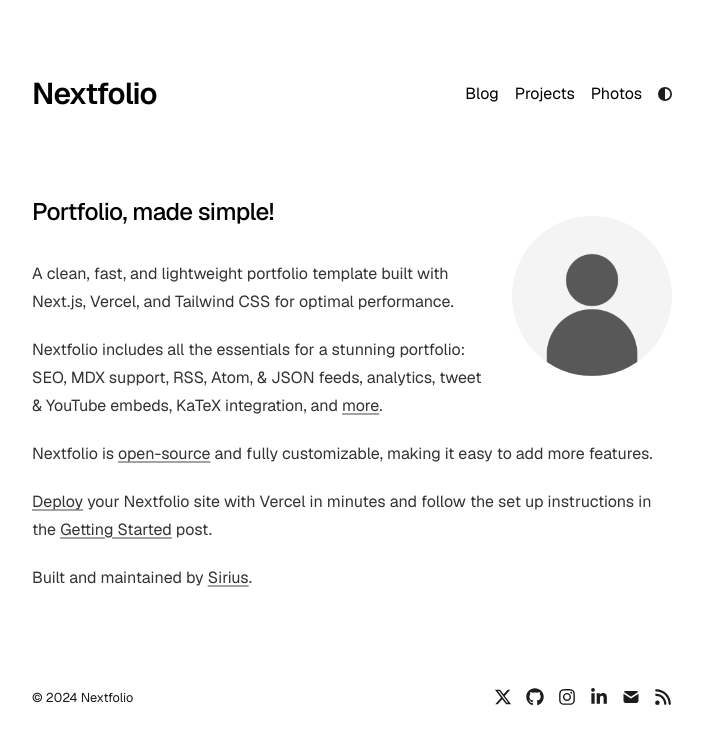
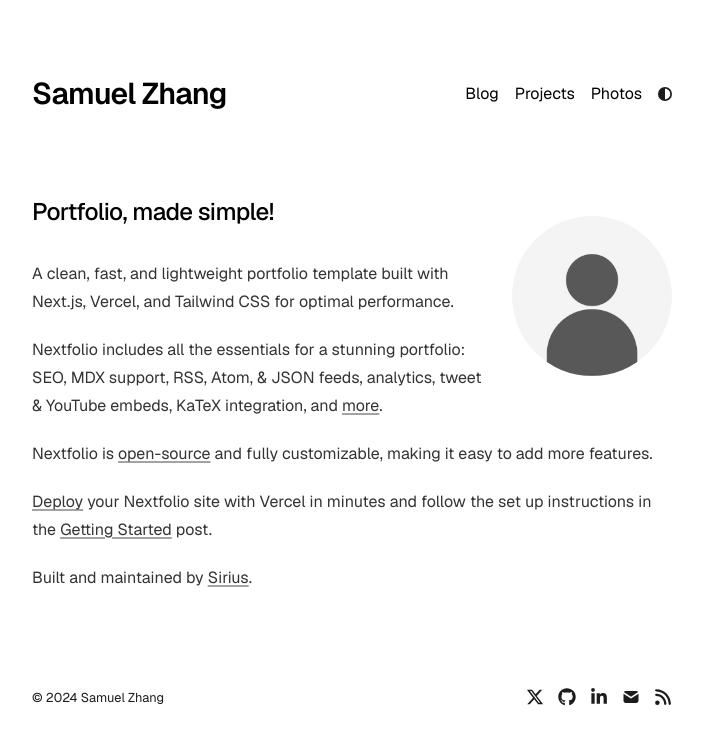
Before and after one commit to SamuelZ12/personal-website, a Next.js app: page / in a window 1280 px wide. Shown: the top 744 px of the page, without its empty margins (288-991 px from the left). Built offline with nearby package versions, Linux system fonts and the light colour scheme.

Commit message:
Update site metadata and social links

```diff
--- a/app/components/footer.tsx
+++ b/app/components/footer.tsx
@@ -4,7 +4,6 @@ import React from "react";
 import {
   FaXTwitter,
   FaGithub,
-  FaInstagram,
   FaRss,
   FaLinkedinIn,
 } from "react-icons/fa6";
@@ -26,7 +25,6 @@ function SocialLinks() {
     <div className="flex text-lg gap-3.5 float-right transition-opacity duration-300 hover:opacity-90">
       <SocialLink href={socialLinks.twitter} icon={FaXTwitter} />
       <SocialLink href={socialLinks.github} icon={FaGithub} />
-      <SocialLink href={socialLinks.instagram} icon={FaInstagram} />
       <SocialLink href={socialLinks.linkedin} icon={FaLinkedinIn} />
       <SocialLink href={socialLinks.email} icon={TbMailFilled} />
       <a href="/rss.xml" target="_self">
--- a/app/config.ts
+++ b/app/config.ts
@@ -1,16 +1,15 @@
 export const metaData = {
-  baseUrl: "https://nextfolio-template.vercel.app/",
-  title: "Nextfolio",
-  name: "Sirius",
-  ogImage: "/opengraph-image.png",
+  baseUrl: "https://samuelzhang.ca/",
+  title: "Samuel Zhang",
+  name: "Samuel Zhang",
+  ogImage: "/samuelzhang-logo.png",
   description:
-    "A clean, fast, and lightweight portfolio template built with Next.js, Vercel, and Tailwind CSS for optimal performance.",
+    "Personal website",
 };
 
 export const socialLinks = {
-  twitter: "https://x.com/1tssirius",
-  github: "https://github.com/1msirius/Nextfolio",
-  instagram: "https://www.instagram.com/",
-  linkedin: "https://www.linkedin.com/",
-  email: "mailto:example@gmail.com",
+  twitter: "https://x.com/",
+  github: "https://github.com/SamuelZ12/",
+  linkedin: "https://linkedin.com/in/samuelz12",
+  email: "mailto:zhangsamuel12@gmail.com",
 };
```
Also changed, not shown: public/opengraph-image.png (deleted), public/samuelzhang-logo.png (added).
